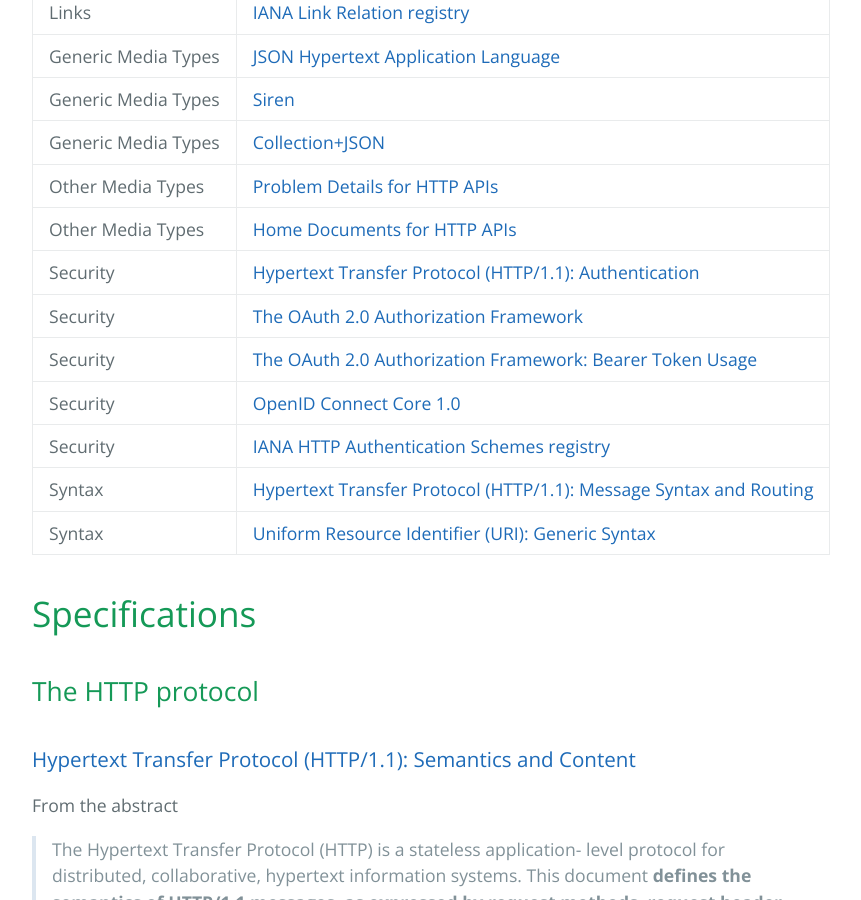
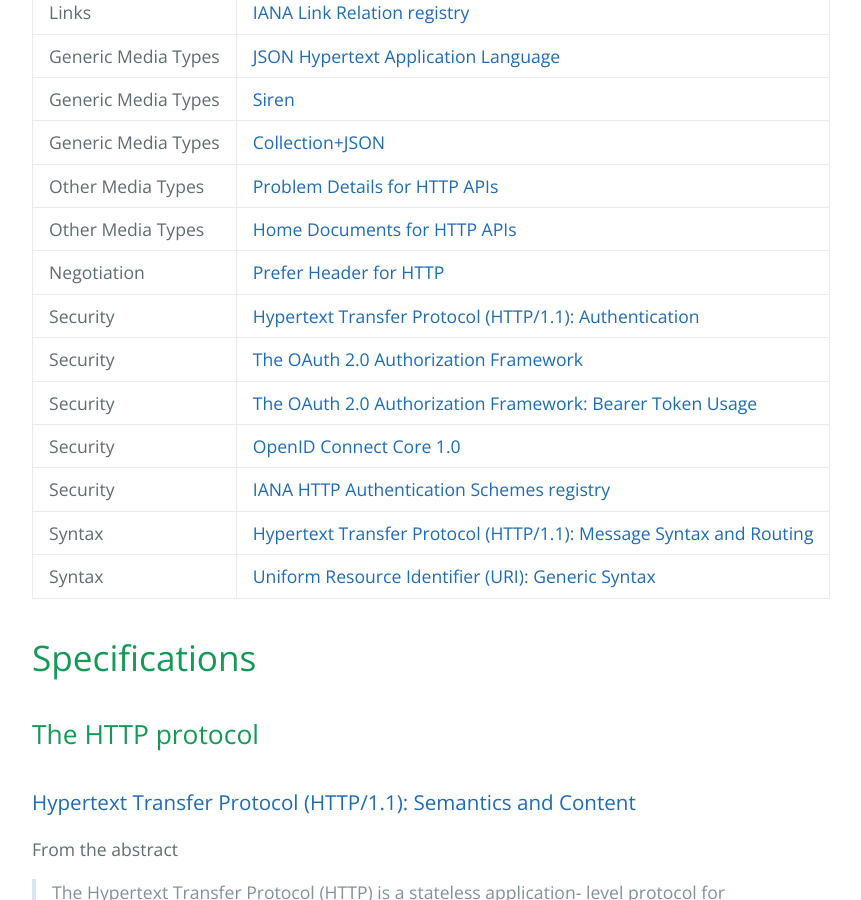
Before and after one commit to pmhsfelix/http-api-specs, a Jekyll site: the page built from index.md, in a window 1280 px wide and 900 px high, scrolled down 749 px. Shown: the whole window, without its empty margins (192-1053 px from the left). Built offline with Jekyll 4.4.1, drawn with Linux system fonts in a browser that asks for light colours; some of the changed lines change nothing that is shown.

Commit message:
adds the Prefer header RFC to the index

```diff
--- a/index.md
+++ b/index.md
@@ -20,6 +20,7 @@
 Generic Media Types              | [Collection+JSON](#collectionjsonhttpamundsencommedia-typescollection)
 Other Media Types                | [Problem Details for HTTP APIs](#problem-details-for-http-apishttpstoolsietforghtmlrfc7807)
 Other Media Types                | [Home Documents for HTTP APIs](#home-documents-for-http-apishttpstoolsietforghtmldraft-nottingham-json-home-03)
+Negotiation                      | [Prefer Header for HTTP](prefer-header-for-httphttpstoolsietforghtmlrfc7240)
 Security                         | [Hypertext Transfer Protocol (HTTP/1.1): Authentication](#hypertext-transfer-protocol-http11-authenticationhttpstoolsietforghtmlrfc7235)
 Security                         | [The OAuth 2.0 Authorization Framework](#the-oauth-20-authorization-frameworkhttpstoolsietforghtmlrfc6749)
 Security                         | [The OAuth 2.0 Authorization Framework: Bearer Token Usage](#the-oauth-20-authorization-framework-bearer-token-usagehttpstoolsietforghtmlrfc6750)
@@ -157,7 +158,7 @@
 * `response-async` - preference for the server to respond immediately with a 202 and perform the remaining work asynchronously.
 * `return=representation | minimal` - preference for a full representation versus a minimal representation for a resource.
 
-IANA manages a [registry](iana preferences registry) for these preferences.
+IANA manages a [registry](http://www.iana.org/assignments/http-parameters/http-parameters.xhtml#preferences) for these preferences.
 
 ## Security
 
```
